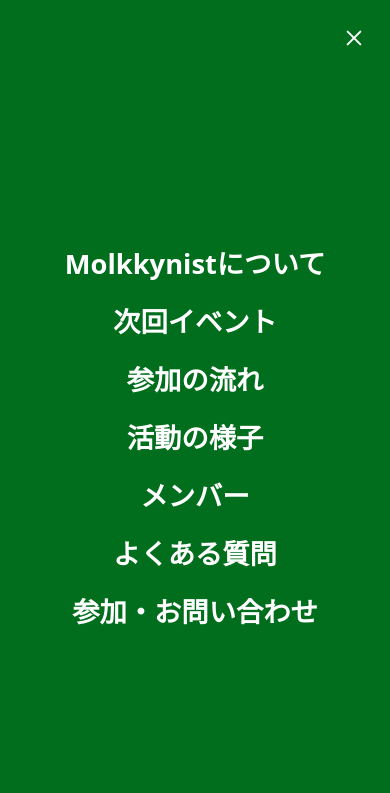
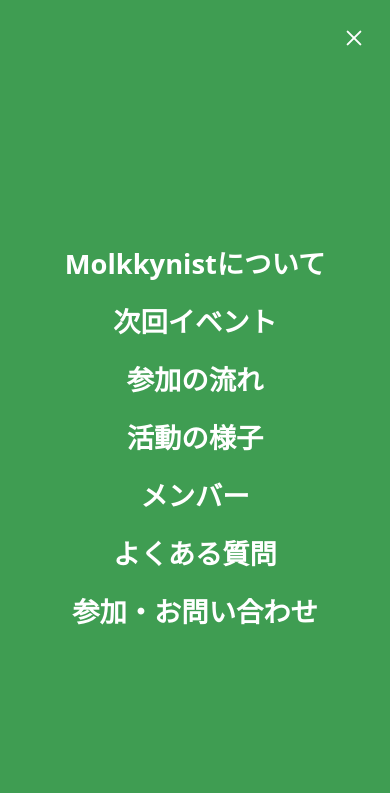
Before and after one commit to minimalistHiro/molkkynist, a plain HTML site: page index.html in a window 390 px wide. Both pictures are taken after a click on the button "メニューを開閉". Shown: the top 793 px of the page. Drawn offline with Linux system fonts and the light colour scheme.

Commit message:
Adjust mobile menu grass color

```diff
--- a/css/styles.css
+++ b/css/styles.css
@@ -9,6 +9,7 @@
   --color-outline: #becab9;
   --color-grass: #006e1c;
   --color-fresh: #4bae4f;
+  --color-menu-grass: #3f9d52;
   --color-lime: #dded49;
   --color-wood: #75584d;
   --color-soft-wood: #b59387;
@@ -2297,7 +2298,7 @@
     gap: 28px;
     min-height: 100dvh;
     padding: calc(72px + env(safe-area-inset-top)) 24px calc(40px + env(safe-area-inset-bottom));
-    background: var(--color-grass);
+    background: var(--color-menu-grass);
     color: var(--color-surface-card);
   }
 
```
